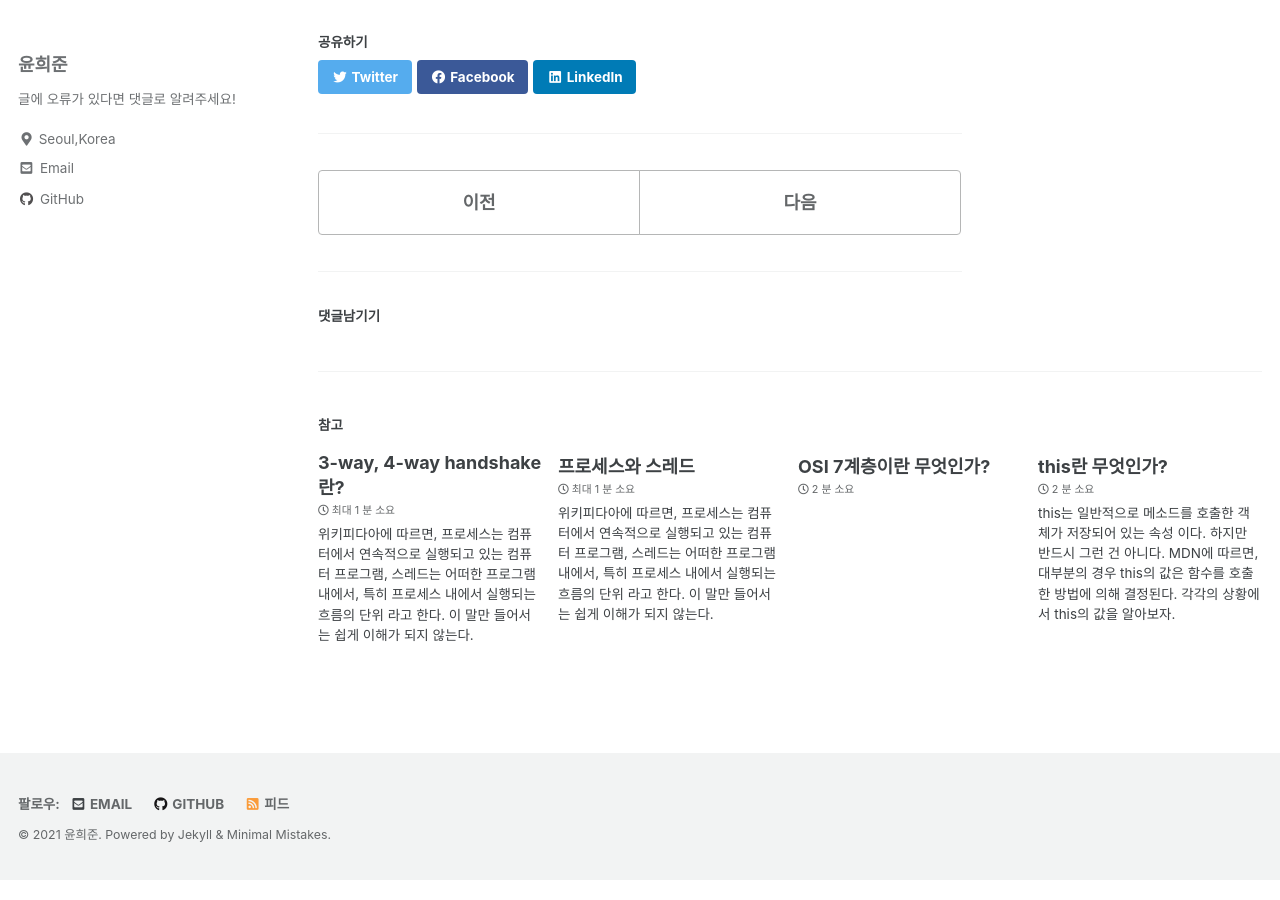
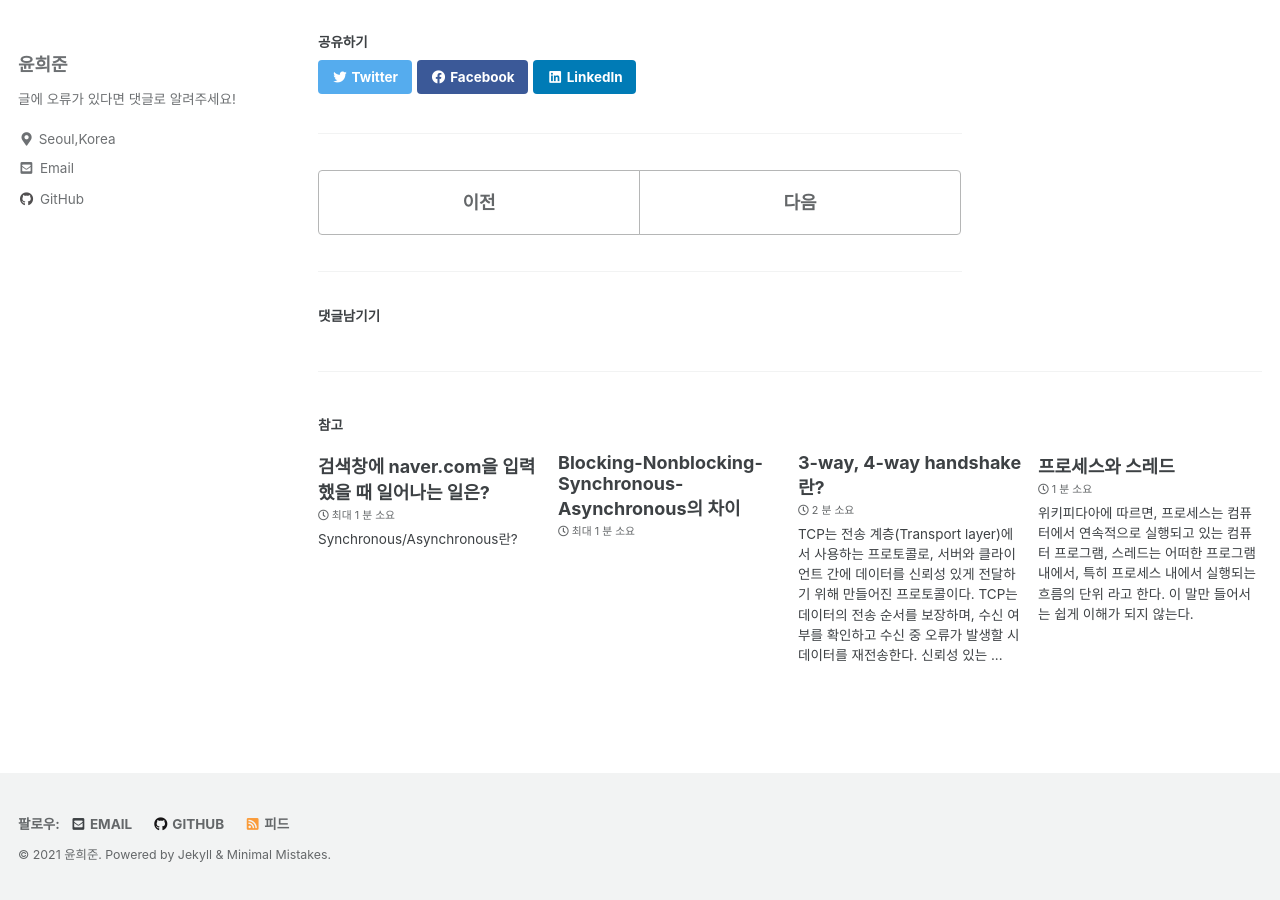
Before and after one commit to gml9812/gml9812.github.io, a Jekyll site: the page built from _posts/2021-10-21-what-is-port-socket.md, in a window 1280 px wide and 900 px high, scrolled down 1926 px. Built offline with Jekyll 4.4.1, drawn with Linux system fonts in a browser that asks for light colours; cached includes are drawn as plain includes; comment, search, counter and statistics services are not loaded; part of the change alters nothing that is shown.

Commit message:
검색창에 naver.com을 입력했을 때 일어나는 일 포스팅

```diff
--- a/_posts/2021-10-21-what-is-port-socket.md
+++ b/_posts/2021-10-21-what-is-port-socket.md
@@ -43,10 +43,5 @@ UDP 소켓의 경우, 목적지 IP주소와 목적지 포트번호 2개의 튜
 
 
 
-
-
-
-
-
 참고:
 - https://blog.naver.com/PostView.nhn?blogId=myca11&logNo=221389847130&categoryNo=24&parentCategoryNo=0&viewDate=&currentPage=1&postListTopCurrentPage=1&from=postView
--- a/_posts/2021-10-23-diff-between-process-thread copy.md
+++ b/_posts/2021-10-23-diff-between-process-thread copy.md
@@ -13,26 +13,39 @@ toc_label: "목차"
 
 ## 프로세스
 
+위에서 프로세스는 *실행되고 있는 프로그램* 이라고 말했다. "프로그램"이란 단순히 말해 코드 덩어리라고 할 수 있다. "실행" 이란 프로그램을 메모리에 올린 뒤, PCB(Process Control Block)을 생성하는 과정을 뜻한다고 할 수 있다. 즉, 프로세스란 메모리에 올라간 프로그램이다.
 
+![image](https://user-images.githubusercontent.com/28294925/138602704-75b73dc4-9676-4e4d-b5c8-0498920eab63.png)
 
+프로세스는 각각 독립된 메모리 영역(Code, Data, Stack, Heap)를 할당받으며, 각각 독립된 주소 공간에서 실행된다. 때문에, 프로세스는 다른 프로세스의 변수 및 자료구조에 일반적인 방법으로는 접근할 수 없다. 접근이 반드시 필요할 시 프로세스 간 통신(IPC) 을 사용해야만 한다.
 
+따라서, 실행 중 오류가 발생하여 특정 프로세스가 강제 종료된다 하더라도, 다른 프로세스에는 영향을 주지 못한다.
+
+프로세스는 OS 관점에서의 최소 작업 단위라고 할 수 있다.
 
 ## 스레드
 
+여러 작업을 한꺼번에 처리해야 하는 프로그램이 있다면, 그래서 하나의 프로세스만으론 벅차다면 어떻게 해야 할까? 위에서 언급했듯 운영체제는 안전성을 위해 프로세스 간 변수 및 자료 공유에 제약을 두고 있기 때문에, 여러 개의 프로세스를 생성해 하나의 프로그램을 수행하는 방법을 사용하기는 어렵다. 이런 문제를 해결하기 위해 만들어진 게 스레드다.
 
-## 차이점과 공통점
+![image](https://user-images.githubusercontent.com/28294925/138602709-e9ae3b54-ba89-43a9-9d4a-cff5e7ca7655.png)
+
+하나의 프로세스 내에 최소 한 개 이상의 스레드가 존재한다. 스레드는 Stack만 따로 할당받고 Code, Data, Heap 영역은 공유한다. 따라서 하나의 스레드가 프로세스의 자원을 변경한다면, 모든 스레드가 변경 결과를 즉시 알 수 있다.
+
+이러한 특징 때문에, 스레드는 프로세스와 달리 하나의 스레드에서 오류가 발생한 순간 같은 프로세스 내의 모든 스레드가 영향을 받는다.
+
+스레드는 CPU 관점에서의 최소 작업 단위라고 할 수 있다.
 
 
-## 멀티프로세스와 멀티 스레드
+## 멀티프로세싱
+
+멀티프로세싱이란 하나의 프로그램을 여러 개의 프로세스로 구성하여, 각 프로세스가 하나의 작업을 처리하도록 하는 것이다. 위에서 언급했듯 하나의 프로세스에 문제가 발생해도, 다른 프로세스는 영향을 받지 않는다는 장점이 있지만, Context Switching 과정에서 오버헤드가 발생하고, 프로세스 간 통신에서 IPC를 사용해야 한다는 단점이 있다.
 
 
+## 멀티스레딩
 
-
-
-
-
-
+멀티스레딩이란 하나의 프로그램을 여러 개의 스레드로 구성하여, 각 스레드가 하나의 작업을 처리하도록 하는 것이다. 하나의 스레드에서 발생한 문제가 같은 프로세스 내의 모든 스레드에게 영향을 미치며, 자원을 공유하기 때문에 데이터가 충돌하는 문제(동기화 문제)가 발생하지만, Context Switching 과정에서 발생하는 오버헤드가 없으며, 스레드 간 데이터 교환이 간단하다는 장점이 있다. 또한 여러 프로세스로 할 수 있는 작업을 하나의 거대한 프로세스에서 여러 스레드로 나누어 수행할 수 있어, 프로세스를 생성하고 자원을 할당하는 시스템 콜이 줄어드는 효과도 기대할 수 있다.
 
 
 참고:
--
+- https://velog.io/@raejoonee/%ED%94%84%EB%A1%9C%EC%84%B8%EC%8A%A4%EC%99%80-%EC%8A%A4%EB%A0%88%EB%93%9C%EC%9D%98-%EC%B0%A8%EC%9D%B4
+- https://gmlwjd9405.github.io/2018/09/14/process-vs-thread.html
--- /dev/null
+++ b/_posts/2021-10-24-what-is-handshaking copy.md
@@ -0,0 +1,62 @@
+---
+title: "3-way, 4-way handshake란?"
+last_modified_at: 2021-10-24T16:20:02-05:00
+categories:
+  - Network
+tags:
+  - transport layer
+toc: true
+toc_label: "목차"
+---
+
+TCP는 전송 계층(Transport layer)에서 사용하는 프로토콜로, *서버와 클라이언트 간에 데이터를 신뢰성 있게 전달하기 위해 만들어진 프로토콜*이다. TCP는 데이터의 전송 순서를 보장하며, 수신 여부를 확인하고 수신 중 오류가 발생할 시 데이터를 재전송한다. 신뢰성 있는 전송을 위해 TCP는 실제 데이터를 전송하기 전 연결을 설정(Connection Establish)하는데, 이 때 사용되는 것이 3-way handshake다.
+
+## PORT 상태와 플래그 비트
+
+**PORT 상태**
+- CLOSED: 포트가 닫힌 상태
+- LISTEN: 포트가 열린 상태로 연결 요청 대기 중
+- SYN_RCV: SYNC 요청을 받고 상대방의 응답을 기다리는 중
+- ESTABLISHED: 포트 연결 상태
+
+**TCP HEADER 안의 플래그**
+- TCP HEADER에는 6bit 크기의 플래그 비트(CONTROL BIT) 가 존재하며, 각각의 비트는 URG-ACK-PSH-SYN-FIN를 의미한다.
+- SYN은 Sequence Number를 무작위로 설정하여 세션을 연결하는 데 사용한다.
+- ACK는 패킷을 받았다는 사실을 표시하는 데 사용된다.
+- FIN은 세션 연결을 종료시킬 때 사용되며, 더 이상 전송할 데이터가 없음을 의미한다.
+
+## 3-way handshake
+
+프로세스 A(Client)가 프로세스 B(Server)에게 연결을 요청하는 상황을 가정해 보자.
+
+![image](https://user-images.githubusercontent.com/28294925/138667854-dac3bf4f-7d5e-49e2-80de-de4ec0cc5168.png)
+
+1. A가 B에게 연결 요청 메시지(SYN)을 전송한다. 송신자가 최초로 데이터를 전송할 때, Sequence Number를 임의의 숫자로 지정하고, SYN 플래그 비트를 1로 설정한 세그먼트를 전송한다. (PORT 상태 - A:CLOSED, B:LISTEN)
+2. B가 A에게 요청 수락 메시지(ACK) 와 함께, 연결 요청 메시지(SYN)를 전송한다. 수신자는 Acknowledgement Number를 Sequence Number+1로 지정하고, SYN과 ACK 플래그 비트를 1로 설정한 세그먼트를 전송한다. (PORT 상태 - A:CLOSED, B:SYN_RCV)
+3. (PORT 상태 - A: ESTABLISHED, B:SYN_RCV) A가 B에게 요청 수락 메시지(ACK)를 보내 연결을 맺는다. 이후 원하는 데이터를 전송할 수 있다. (PORT 상태 - A:ESTABLISHED, B:ESTABLISHED)
+
+그런데 왜 2-way나 4-way가 아니라 3-way일까? 그 이유는, Client에서 Server로 데이터를 전송할 수 있으며, 반대로 Server에서 Client로 데이터를 전송할 수 있음을 확인하려면 최소한 세 번의 전송이 있어야 하기 때문이다.
+
+화상 인터뷰에서 면접자와 면접관이 서로의 마이크와 스피커를 점검하는 상황을 생각해 보자. 먼저 면접자가 면접관에게 말을 건다(1). 면접관이 대답한다면(2), 면접자의 마이크와 면접관의 스피커에는 문제가 없다는 사실이 확인된다. 그러나 아직 면접관의 마이크와 면접자의 스피커가 제대로 작동하는지는 알 수 없다. 면접관의 대답을 들은 면접자가 다시 한 번 대답해야만(3), 면접관의 마이크와 면접자의 스피커에도 문제가 없다는 사실이 확인된다.
+
+그럼 왜 Sequence Number를 0이 아닌 임의의 숫자로 지정하는 것일까? Connection을 맺을 때 사용하는 포트 번호는 유한하며, 시간이 지남에 따라 재사용된다. 따라서 두 통신 호스트가 과거에 사용했던 포트 번호 쌍을 재활용하는 상황도 나올 수 있다. 서버 측에서는 패킷의 SYN을 보고 패킷을 구분하게 되는데, 난수가 아닌 순차적인 number가 전송된다면 이전의 Connection에서 온 패킷으로 착각할 수 있다. 임의의 숫자를 사용하는 이유는 이런 가능성을 줄이기 위해서이다.
+
+## 4-way handshake
+
+4-way handshake는 설정한 연결을 해제할 때 사용된다. 프로세스 A(Client)가 프로세스 B(Server)에게 연결 해제를 요청하는 상황을 가정해 보자.
+
+![image](https://user-images.githubusercontent.com/28294925/138667898-bbf593e7-44eb-4400-b453-6c44ac3a732d.png)
+
+$$$사진 중간 data(5) 더하는 부분??
+
+1. A가 B에게 연결 종료를 의미하는 FIN 플래그를 전송한다. (PORT 상태 - A:FIN_WAIT)
+2. B는 요청 수락 메시지(ACK)를 보내고, 자신의 통신이 끝날 때까지 기다린다. (PORT 상태 - B:CLOSE_WAIT)
+3. B가 통신이 끝났다면, 연결이 종료되었다는 표시로 A에게 FIN 플래그를 전송한다. (PORT 상태 - B:LAST_ACK)
+4. 클라이언트는 확인 메시지(ACK)를 보낸다. (PORT 상태 - A:TIME_WAIT)
+
+이 때, B(Server)에서 FIN을 전송하기 전에 전송한 패킷이 Routing 지연, 패킷 유실로 인한 재전송 등으로 FIN보다 늦게 도착하는 상황이 벌어질 수 있다. 이런 패킷들이 유실되는 걸 막기 위해, A에서는 FIN을 수신하더라도 일정 시간(디폴트 240초)동안 세션을 남겨 놓고 잉여 패킷을 기다리며, 이 과정을 TIME_WAIT라고 한다. TIME_WAIT가 끝나면 비로소 세션이 만료되고 연결이 완전히 종료되며, PORT 상태가 CLOSE로 바뀐다.
+
+참고:
+- https://gmlwjd9405.github.io/2018/09/19/tcp-connection.html
+- https://asfirstalways.tistory.com/356
+- https://bangu4.tistory.com/74
--- a/_posts/2021-10-24-what-is-handshaking.md
+++ /dev/null
@@ -1,38 +0,0 @@
----
-title: "3-way, 4-way handshake란?"
-last_modified_at: 2021-10-23T16:20:02-05:00
-categories:
-  - OS
-tags:
-  - process
-toc: true
-toc_label: "목차"
----
-
-위키피다아에 따르면, 프로세스는 *컴퓨터에서 연속적으로 실행되고 있는 컴퓨터 프로그램*, 스레드는 *어떠한 프로그램 내에서, 특히 프로세스 내에서 실행되는 흐름의 단위* 라고 한다. 이 말만 들어서는 쉽게 이해가 되지 않는다.
-
-## 프로세스
-
-
-
-
-
-## 스레드
-
-
-## 차이점과 공통점
-
-
-## 멀티프로세스와 멀티 스레드
-
-
-
-
-
-
-
-
-
-
-참고:
--
--- /dev/null
+++ b/_posts/2021-10-25-what-is-sync-async copy.md
@@ -0,0 +1,43 @@
+---
+title: "Blocking-Nonblocking-Synchronous-Asynchronous의 차이"
+last_modified_at: 2021-10-25T16:20:02-05:00
+categories:
+  - Network
+tags:
+  -
+toc: true
+toc_label: "목차"
+---
+
+
+![image](https://user-images.githubusercontent.com/28294925/138689115-55e393a5-cb73-4475-8615-a5dacfc5e70a.png)
+
+이 사진만 보고
+
+## Synchronous/Asynchronous란?
+
+
+
+## Blocking/Nonblocking이란?
+
+
+## Synchronous-Blocking
+
+
+## Synchronous-Nonblocking
+
+
+## Asynchronous-Blocking
+
+
+## Asynchronous-Nonblocking
+
+
+
+
+## javascript의 async,await는 동기일까?
+
+
+
+참고:
+- http://homoefficio.github.io/2017/02/19/Blocking-NonBlocking-Synchronous-Asynchronous/
--- /dev/null
+++ b/_posts/2021-10-26-what-happens-when-you-type.md
@@ -0,0 +1,40 @@
+---
+title: "검색창에 naver.com을 입력했을 때 일어나는 일은?"
+last_modified_at: 2021-10-25T16:20:02-05:00
+categories:
+  - Network
+tags:
+  -
+toc: true
+toc_label: "목차"
+---
+
+
+
+## Synchronous/Asynchronous란?
+
+
+
+## Blocking/Nonblocking이란?
+
+
+## Synchronous-Blocking
+
+
+## Synchronous-Nonblocking
+
+
+## Asynchronous-Blocking
+
+
+## Asynchronous-Nonblocking
+
+
+
+
+## javascript의 async,await는 동기일까?
+
+
+
+참고:
+- http://homoefficio.github.io/2017/02/19/Blocking-NonBlocking-Synchronous-Asynchronous/
```
